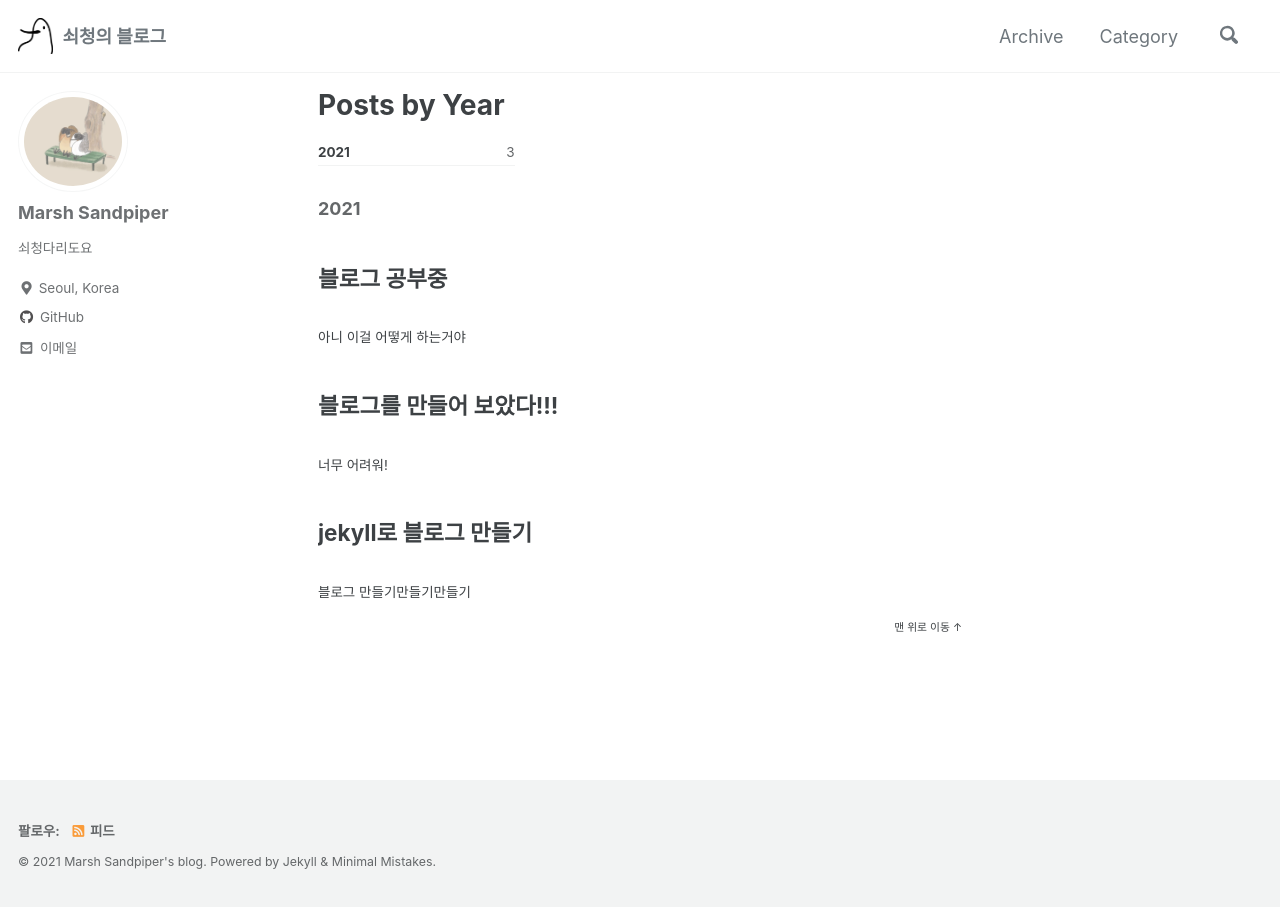
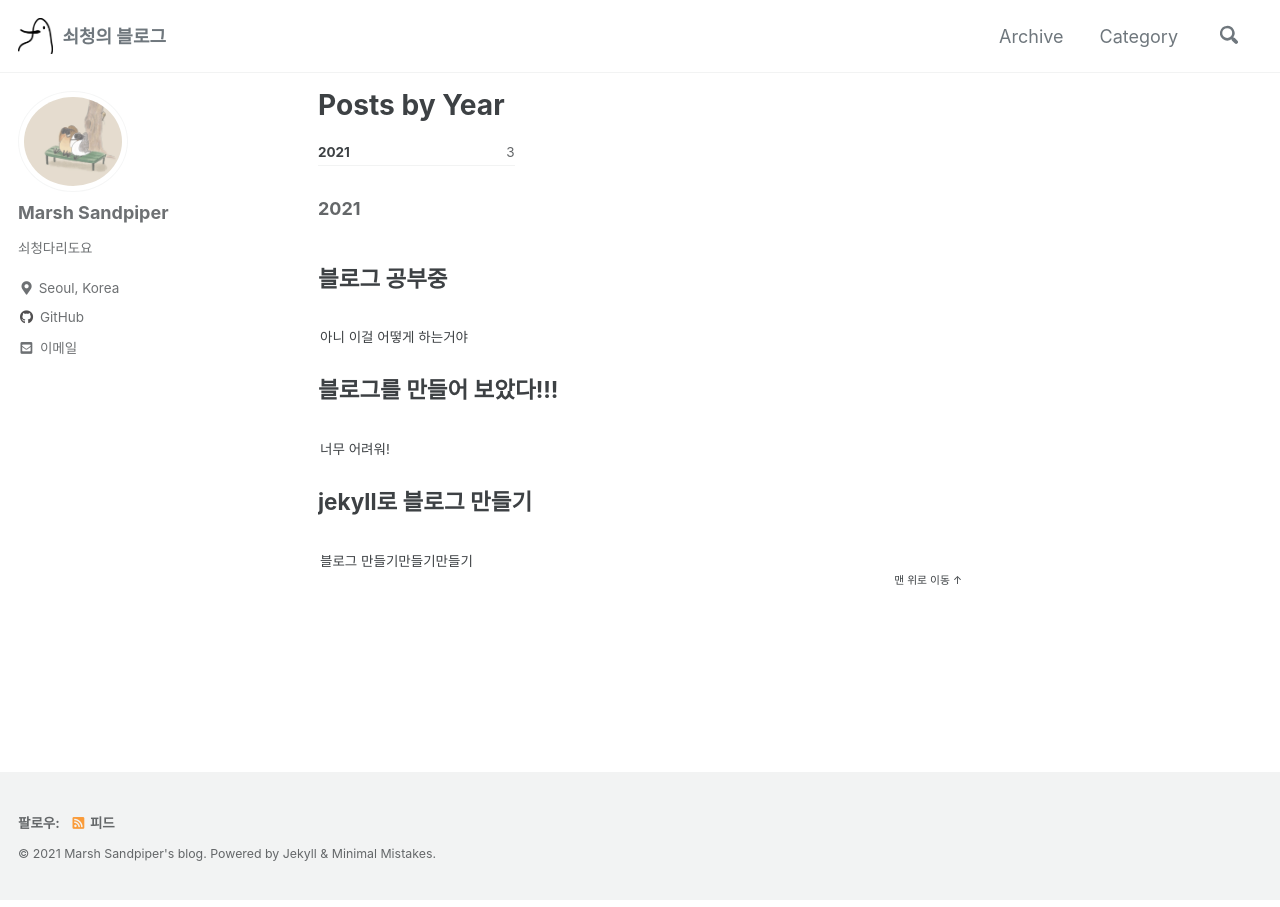
Before and after one commit to Jeong-yeon-Lee/Jeong-yeon-Lee.github.io, a Jekyll site: the page built from _pages/year-archive.md, in a window 1280 px wide. Built offline with Jekyll 4.4.1, drawn with Linux system fonts in a browser that asks for light colours; cached includes are drawn as plain includes.

Commit message:
archive single style

```diff
--- a/_includes/archive-single.html
+++ b/_includes/archive-single.html
@@ -27,11 +27,7 @@ post.id %} {% assign title = post.title | markdownify | remove: "
       {% endif %}
     </h2>
     {% include page__meta.html type=include.type %} {% if post.excerpt %}
-    <p
-      class="archive__item-excerpt"
-      itemprop="description"
-      style="margin-top: 2px"
-    >
+    <p class="archive__item-excerpt" itemprop="description" style="margin: 2px">
       {{ post.excerpt | markdownify | strip_html | truncate: 160 }}
     </p>
     {% endif %}
```
